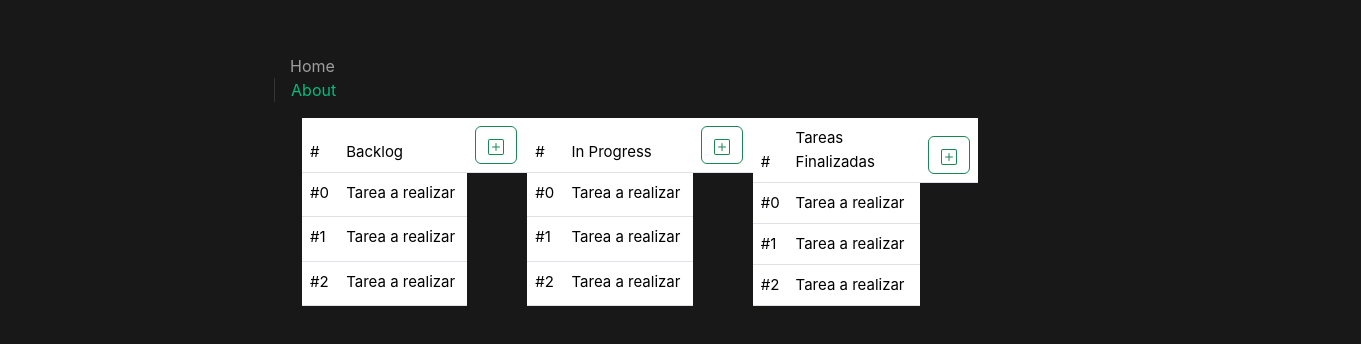
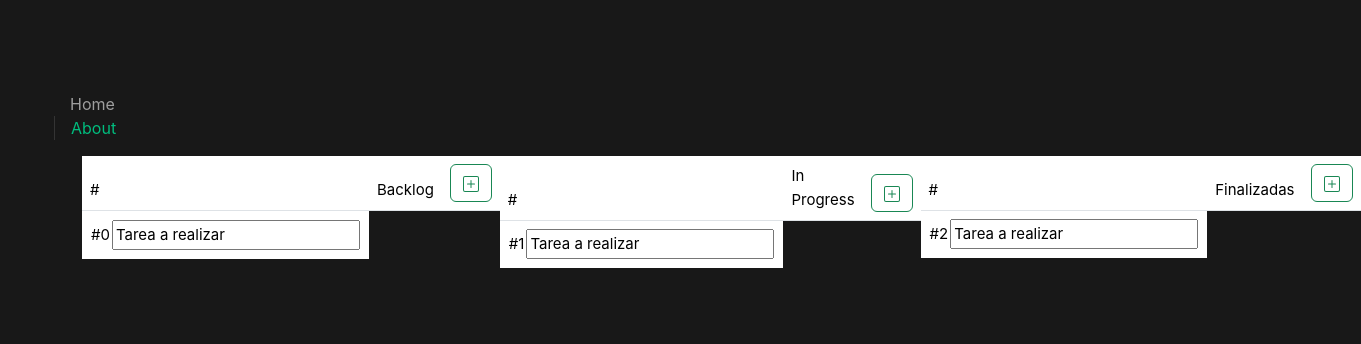
Before and after one commit to RominaSaravia/adminDeTareas, a Vue app in the folder vue-app/: page / in a window 1280 px wide. Shown: the part 228-572 px from the top of the page, 1361 px wide, since content can reach past the window. Built offline with nearby package versions, Linux system fonts and the light colour scheme.

Commit message:
parent child relationship, add new task and modify them

```diff
--- a/vue-app/src/components/TableWorkspace.vue
+++ b/vue-app/src/components/TableWorkspace.vue
@@ -1,26 +1,62 @@
 <script setup>
-import { ref, reactive,onMounted } from 'vue'
+import { ref, reactive, onMounted, onBeforeMount, onBeforeUpdate } from 'vue'
 
-defineProps({
+// defineProps({
+//     tableName: {
+//         type: String,
+//         required: true,
+//     },
+//     tableItems: {
+//         type: Array,
+//         required: true,
+//     }
+// })
+
+
+</script>
+
+<script>
+import { reactive } from 'vue'
+
+export default {
+    setup: () => {
+
+    },
+    props: {
         tableName: {
             type: String,
             required: true,
         },
-  tableItems:{
-    type:Array,
-    required:true,
+        tableItems: {
+            type: Array,
+            required: true,
+        }
+    },
+    data: function () {
+        return {
+            tableItemsToShow: reactive([])
+        }
+    }, components: {},
+    methods: {
+        filterTableItems: function () { // muestra cuál componente emitió el evento "product-click"
+            this.tableItemsToShow = this.tableItems.filter(x => {
+                return x.tableName == this.tableName
+            })
+        },
+        updateTask: function(i){
+            console.log(i)
 
         }
-})
+    },
+    mounted() {
+        this.filterTableItems();
+        console.log('mounted');
+    },
+    beforeUpdate(){
+        console.log('table call ',this.taskList);
+    }
 
-//Filter table row by TableName
-// onMounted(function() {
-//     console.log(this.tableItems);
-//     this.tableItems =  this.tableItems.filter(x => {
-//         x.tableName == 'In Progress'
-//     })
-
-
+}
 </script>
 
 <template>
@@ -28,28 +64,46 @@ defineProps({
         <thead>
             <tr>
                 <th scope="col">#</th>
-                    <th scope="col">{{tableName}}</th>
+                <th scope="col">{{ tableName }}</th>
                 <th scope="col">
-                        <button type="button" class="btn btn-outline-success"  v-on:click="$emit('new-task',this.tableName)">
-                            <svg xmlns="http://www.w3.org/2000/svg" width="16" height="16" fill="currentColor" class="bi bi-plus-square" viewBox="0 0 16 16">
-                                <path d="M14 1a1 1 0 0 1 1 1v12a1 1 0 0 1-1 1H2a1 1 0 0 1-1-1V2a1 1 0 0 1 1-1zM2 0a2 2 0 0 0-2 2v12a2 2 0 0 0 2 2h12a2 2 0 0 0 2-2V2a2 2 0 0 0-2-2z"></path>
-                                <path d="M8 4a.5.5 0 0 1 .5.5v3h3a.5.5 0 0 1 0 1h-3v3a.5.5 0 0 1-1 0v-3h-3a.5.5 0 0 1 0-1h3v-3A.5.5 0 0 1 8 4"></path>
+                    <button type="button" class="btn btn-outline-success" v-on:click="$emit('new-task', this.tableName)">
+                        <svg xmlns="http://www.w3.org/2000/svg" width="16" height="16" fill="currentColor"
+                            class="bi bi-plus-square" viewBox="0 0 16 16">
+                            <path
+                                d="M14 1a1 1 0 0 1 1 1v12a1 1 0 0 1-1 1H2a1 1 0 0 1-1-1V2a1 1 0 0 1 1-1zM2 0a2 2 0 0 0-2 2v12a2 2 0 0 0 2 2h12a2 2 0 0 0 2-2V2a2 2 0 0 0-2-2z">
+                            </path>
+                            <path
+                                d="M8 4a.5.5 0 0 1 .5.5v3h3a.5.5 0 0 1 0 1h-3v3a.5.5 0 0 1-1 0v-3h-3a.5.5 0 0 1 0-1h3v-3A.5.5 0 0 1 8 4">
+                            </path>
                         </svg>
                     </button>
                 </th>
             </tr>
         </thead>
         <tbody>
-                <tr  v-for="(item,index) in this.tableItems" v-bind:nombre item.nombre>
-                    <th scope="row">#{{index}}</th>
-                    <td contentEditable="true" >{{item.nombre}}</td>
+
+            <tr v-for="(item, index) in this.tableItems" v-bind:nombre item.nombre>
+                <div v-if="item.tableName == this.tableName" >
+                <th scope="row">#{{ index }}</th>
+                <td>
+                    <input
+                    type="text"
+                    name="item.id"
+                    id="item.id"
+                    v-model=" item.nombre"
+                    @change="$emit('update-task', item)">
+
+                </td>
+                </div>
             </tr>
+
+
         </tbody>
     </table>
 </template>
 
 <style scoped>
-.table-container{
+.table-container {
     display: flex;
     flex-direction: row;
 
--- a/vue-app/src/components/Workspace.vue
+++ b/vue-app/src/components/Workspace.vue
@@ -1,47 +1,81 @@
 <script setup>
 import TableWorkspace from './TableWorkspace.vue'
-import { ref, reactive,onMounted  } from 'vue'
+import { ref, reactive,onMounted,onBeforeMount ,onBeforeUpdate } from 'vue'
+
 
 let taskList = reactive([
     {
+        id:"0001",
         nombre:"Tarea a realizar",
         tableName:"Backlog",
     },
     {
+        id:"0002",
         nombre:"Tarea a realizar",
         tableName:"In Progress",
     },
     {
+        id:"0003",
         nombre:"Tarea a realizar",
         tableName:"Finalizadas",
-    },
+    }
 ])
 
+let workTables = reactive(new Set());
 
-function addNewItem(tableName){
-    console.log(tableName);
+
+function addNewItem(e){
     taskList.push({
-        nombre: "nueva tarea"
+        nombre: "nueva tarea",
+        tableName:e,
     });
 
 }
 
-onMounted(()=> {
-  console.log("Mounted");
-  console.log(taskList)
+function updateItemTable(updatedItem){
+    console.log("updateItemTable", taskList)
+    for (let index = 0; index < taskList.length; index++) {
+        if(taskList[index].id == updatedItem.id)
+        {
+            taskList[index].nombre = updatedItem.nombre;
+            return;
+        }
 
+    }
 
+}
+
+onBeforeMount(()=> {
+  for (let index = 0; index < taskList.length; index++) {
+    const element = taskList[index];
+    workTables.add(element.tableName);
+
+  }
+})
+
+onBeforeUpdate(()=> {
+    console.log(this.taskList)
 })
 
 </script>
 
+
 <template>
-    <div class="container table-container">
+    <!-- <div class="container table-container">
     <TableWorkspace tableName = "Backlog" v-bind:tableItems = "taskList" v-on:new-task = "addNewItem"></TableWorkspace>
     <TableWorkspace tableName = "In Progress" v-bind:tableItems = "taskList" v-on:new-task = "addNewItem"></TableWorkspace>
     <TableWorkspace tableName = "Tareas Finalizadas" v-bind:tableItems = "taskList"  v-on:new-task = "addNewItem"></TableWorkspace>
+    </div> -->
+
+    <div class="container table-container">
+    <TableWorkspace v-for="(item,index) in workTables"
+    v-bind:tableName = item
+    v-model:tableItems = "taskList"
+    v-on:new-task = "addNewItem"
+    v-on:update-task = "updateItemTable"
+    ></TableWorkspace>
+
     </div>
-
 </template>
 
 <style scoped>
```
Lines whose indentation alone changed are shown as unchanged.
